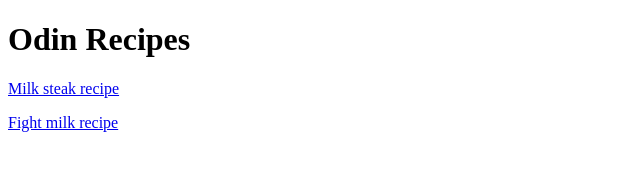
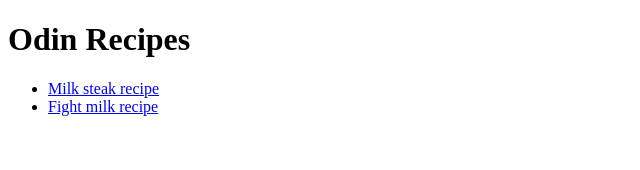
Before and after one commit to Bilyac95/odin-recipes, a plain HTML site: page index.html in a window 1280 px wide. Shown: the whole page, without its empty margins (0-640 px from the left). Drawn offline with Linux system fonts and the light colour scheme.

Commit message:
Hyperlinks to recipes organized in unordered list

```diff
--- a/index.html
+++ b/index.html
@@ -7,7 +7,9 @@
   </head>
   <body>
   <h1>Odin Recipes</h1>
-  <a href = "./recipes/milk-steak.html/" rel="noopener noreferrer">Milk steak recipe</a>
-  <p><a href = "./recipes/fight-milk.html"rel="noopener noreferrer">Fight milk recipe </a></p>
+  <ul>
+    <li><a href = "./recipes/milk-steak.html/" rel="noopener noreferrer">Milk steak recipe</a>
+    <li><a href = "./recipes/fight-milk.html"rel="noopener noreferrer">Fight milk recipe </a></p>
+  </ul>
   </body>
 </html>
```
